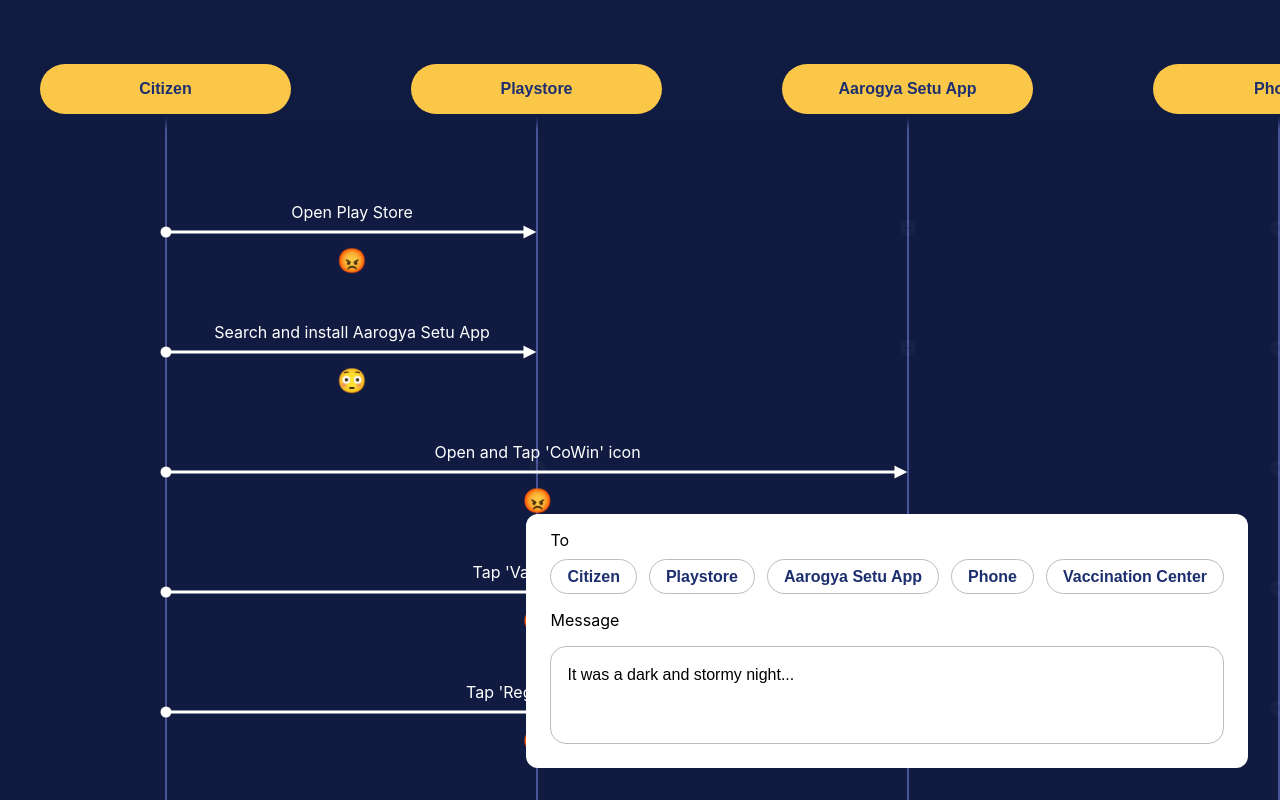
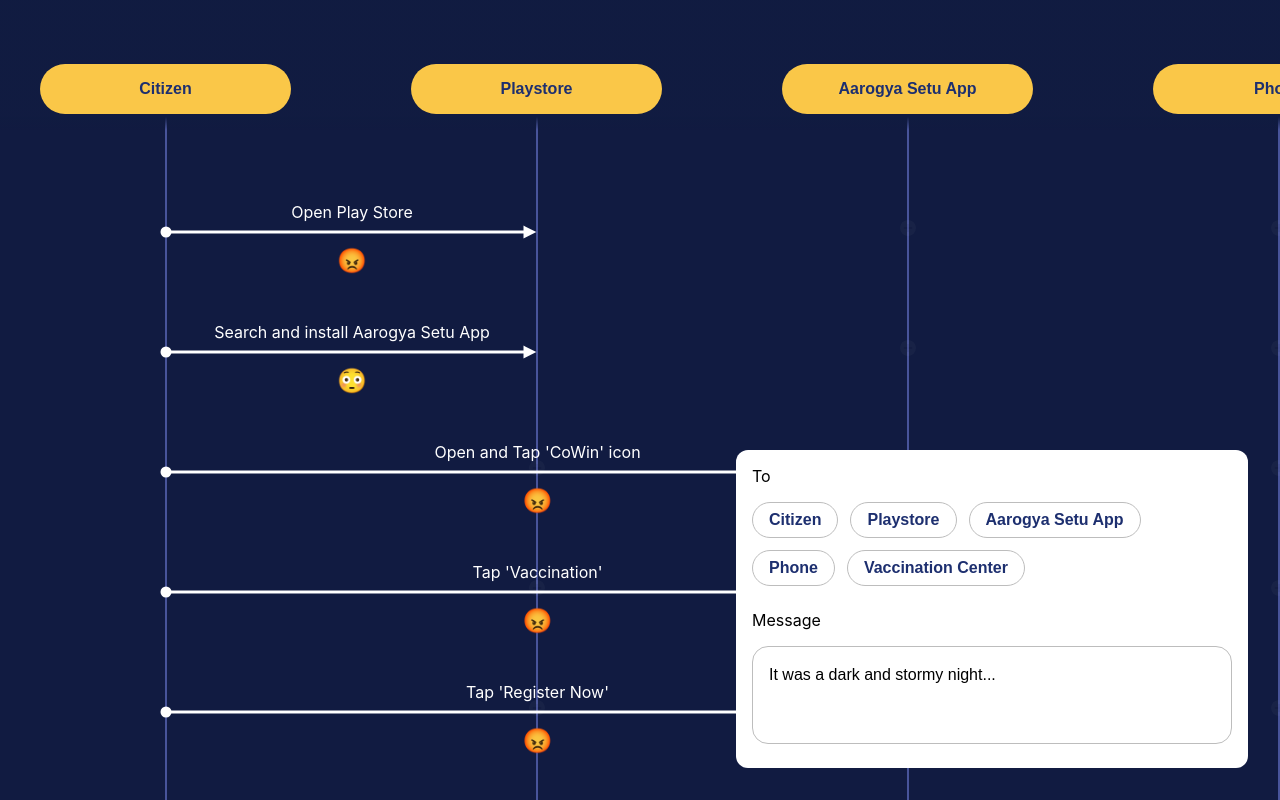
Before and after one commit to RishabhReactJS/ecosys_map, a React (Create React App) app: page / in a window 1280 px wide. Built offline with nearby package versions, Linux system fonts and the light colour scheme.

Commit message:
made step adder flexible

```diff
--- a/src/components/AddStep/AddStep.css
+++ b/src/components/AddStep/AddStep.css
@@ -4,12 +4,13 @@
     bottom: 32px;
     right: 32px;
     background: white;
-    padding: 16px 24px;
+    padding: 16px;
     display: flex;
     flex-direction: column;
     align-items: flex-start;
     gap:16px;
     border-radius: 12px;
+    width: 480px;
   }
 
 .field{
@@ -30,6 +31,7 @@
 
 .list{
     gap: 12px;
+    flex-wrap: wrap;
 }
 
 .textbox{
--- a/src/components/Chip/Chip.css
+++ b/src/components/Chip/Chip.css
@@ -16,3 +16,7 @@
     font-family: Arial, Helvetica, sans-serif;
     font-weight: 800;
 }
+
+.chip{
+    display: flex;
+}
```
